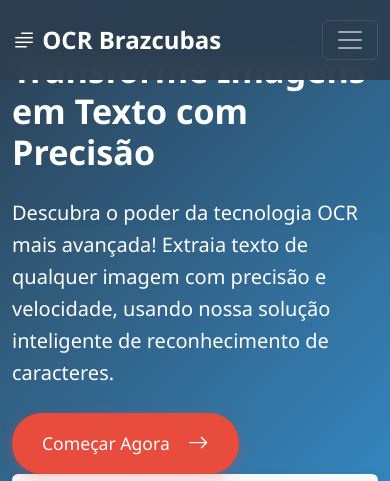
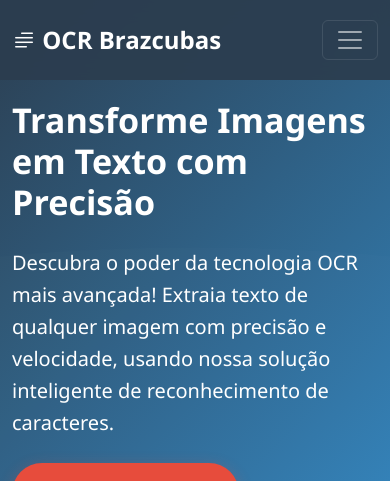
Before and after one commit to SAMUKISZHSD/ocr-brazcubas, a Flask app: page / in a window 390 px wide. Shown: the top 481 px of the page. Run offline with Flask 2, Linux system fonts and the light colour scheme; some libraries are stand-ins or nearby versions.

Commit message:
fix: refactor responsive for small screen

```diff
--- a/static/css/style.css
+++ b/static/css/style.css
@@ -436,6 +436,16 @@ body {
         padding: 50px 0;
     }
 
+    .hero-content{
+        margin-top: 50px;
+
+    }
+
+    .hero-content a{
+        margin-bottom: 25px;
+
+    }
+
     .feature-card {
         margin-bottom: 20px;
     }
@@ -473,6 +483,15 @@ body {
         width: 45px;
         height: 45px;
     }
+}
+
+@media (max-width: 990px) {
+
+    .hero-content a{
+        margin-bottom: 25px;
+
+    }
+
 }
 
 /* Skeleton Loading */
```
